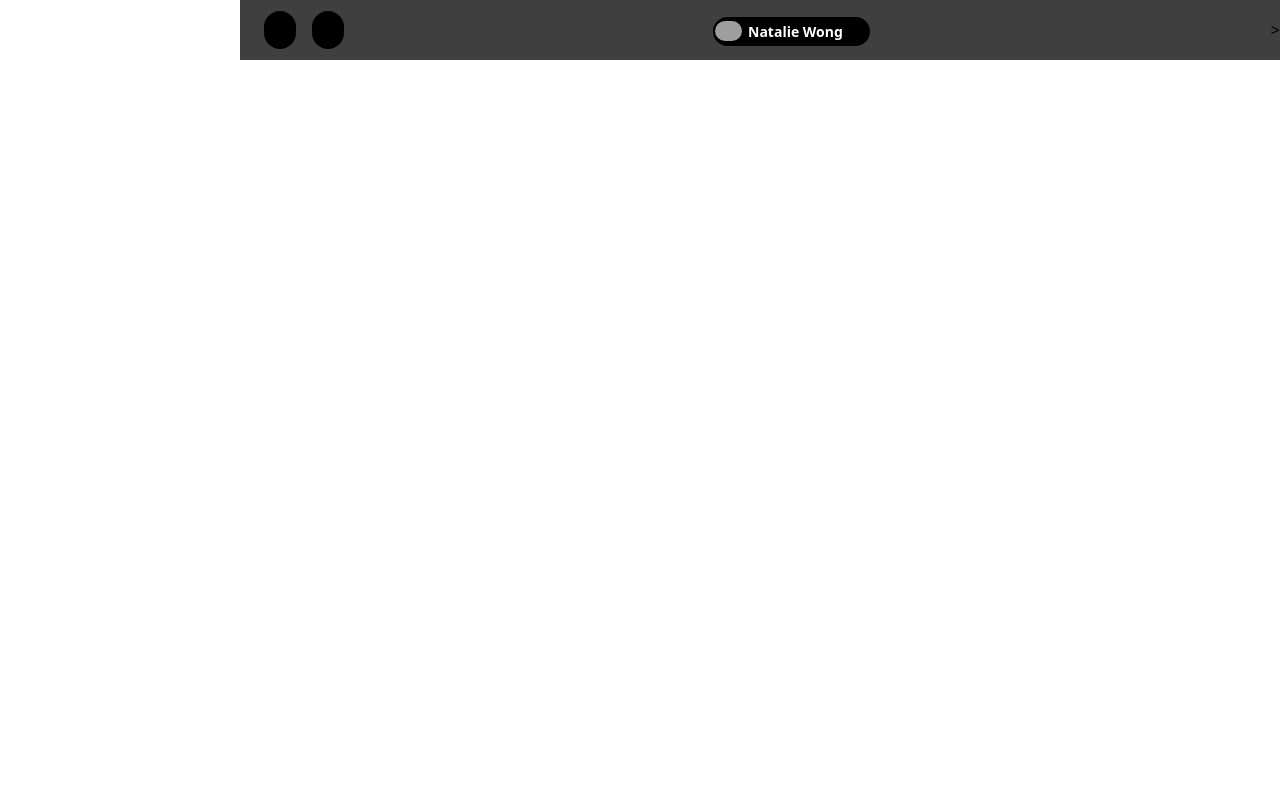
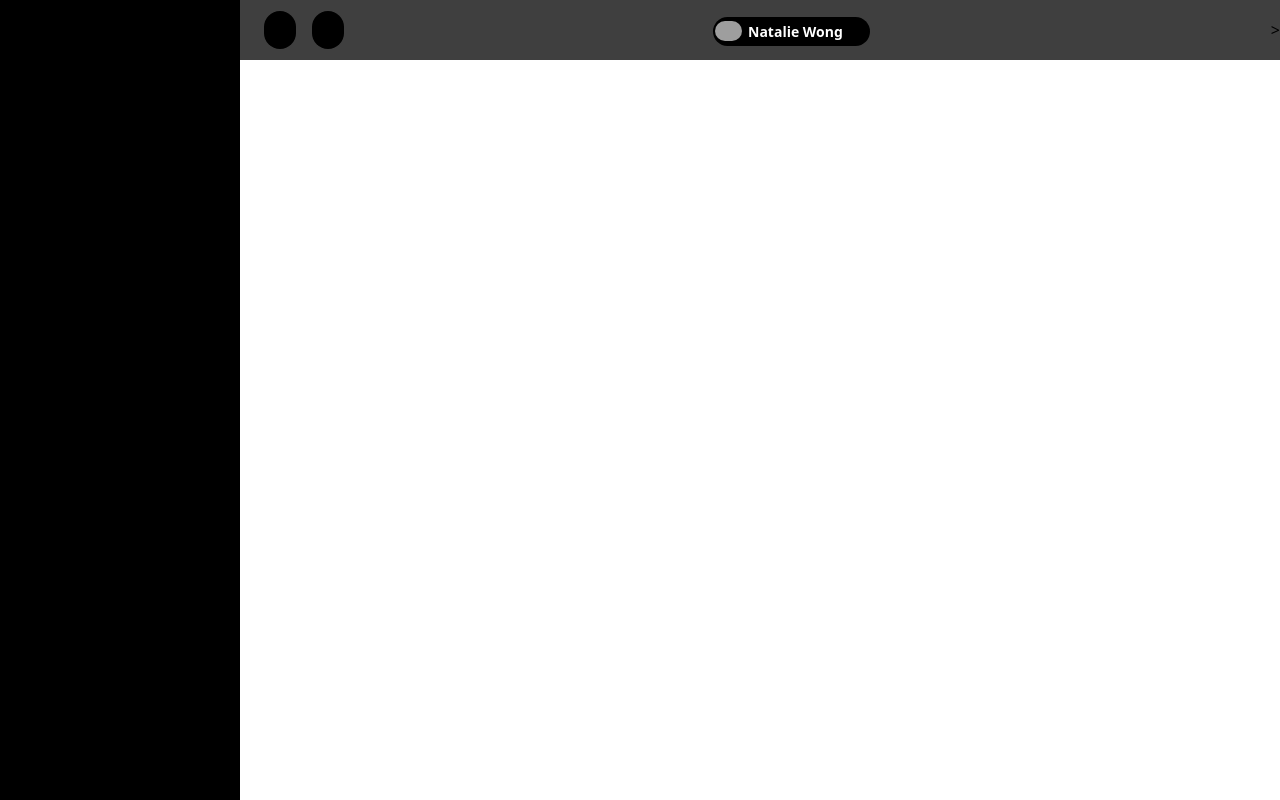
Before and after one commit to NatalieWongg/Spotify-clone, a Vue app: page / in a window 1280 px wide. Built offline with nearby package versions, Linux system fonts and the light colour scheme; grey boxes are pictures that could not be loaded; some icons are missing; the HTML template or start-up script is replaced by a standard one.

Commit message:
update changes

```diff
--- a/src/App.vue
+++ b/src/App.vue
@@ -62,5 +62,10 @@ let openMenu = ref(false)
 
       </span>>
     </div>
+    <div
+      id="SideNav"
+      class="h-[100%] p-6 w-[240px] fixed z-50 bg-black"
+    >
+    </div>
   </div>
 </template>
```
